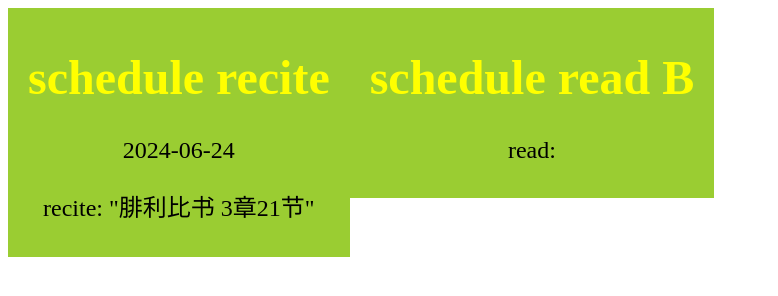
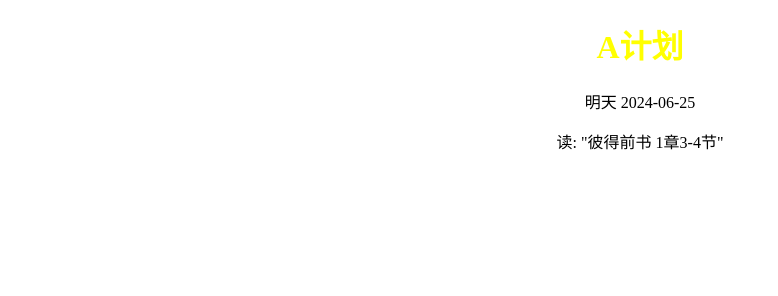
Before and after one commit to zextmayamaya/zextmayamaya.github.io, a plain HTML site: page index.html in a window 1280 px wide. Shown: the whole page, without its empty margins (0-778 px from the left). Drawn offline with Linux system fonts and the light colour scheme.

Commit message:
update index.html

```diff
--- a/index.html
+++ b/index.html
@@ -7,34 +7,24 @@
 </head>
 <body>
 	<div>
-		<h1>schedule recite</h1>
-		<p>
-2024-06-24
+		<h1>A计划</h1>
+		<p>明天
+2024-06-25
 		</p>
-		<p>recite:
-"腓利比书 3章21节"
-		</p>
-	</div>
-	<div>
-		<h1>schedule read B</h1>
-		<p>
-
-		</p>
-		<p>read:
-
+		<p>读:
+"彼得前书 1章3-4节"
 		</p>
 	</div>
 	<style>
 		h1,p{	text-align: center;}
 		h1{	color: yellow;}
-		div{
+6月25日
 			min-width: 10em;
 			max-width: 20em;
-			margin: auto;
+西 1章 读三遍
 			background-color: yellowgreen;
 			padding: 10px 20px;
 			font-size: 1.5em;
-			float: left;
 		}
 	</style>
 
```
